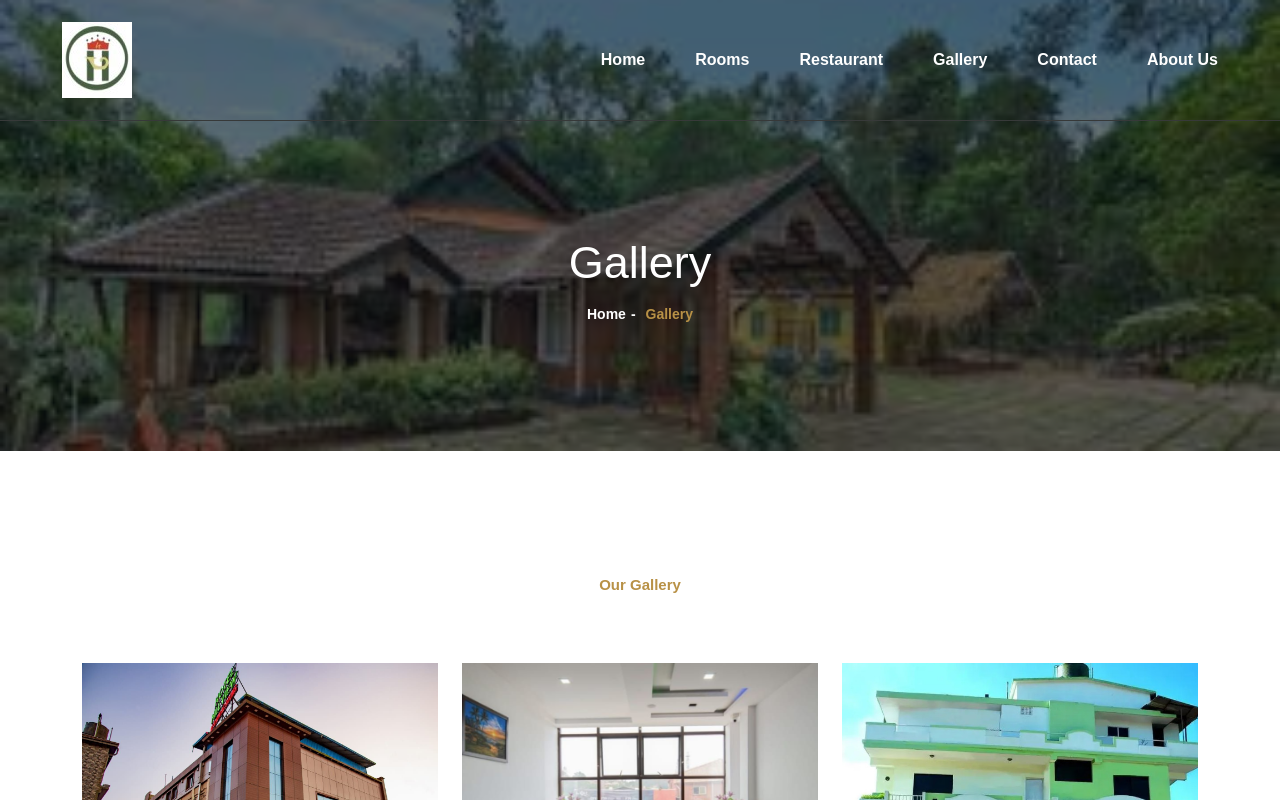
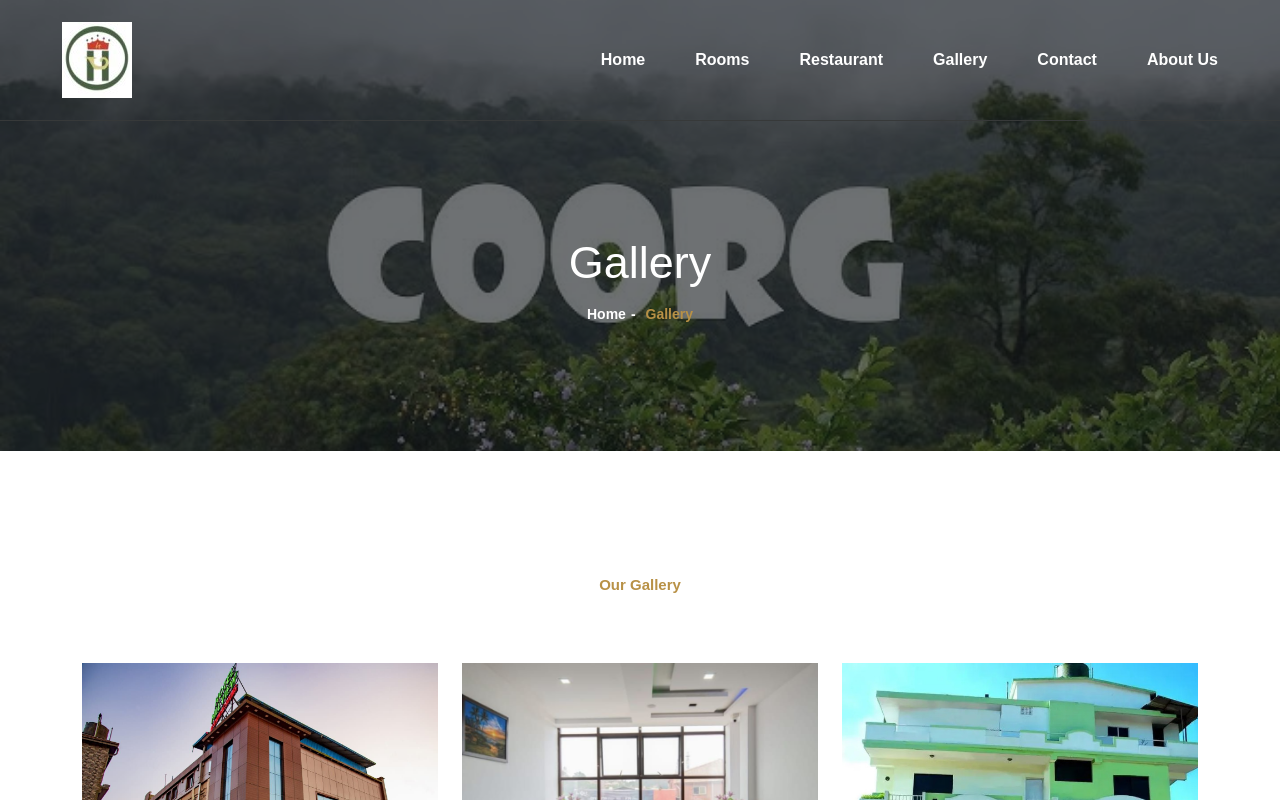
Before and after one commit to abinashsahoo612/hill-view, a Next.js app: page /gallery in a window 1280 px wide. Shown: the top 800 px of the page. Built offline with nearby package versions, Linux system fonts and the light colour scheme; no server answers; a web font is replaced by a local one.

Commit message:
gallery banner done

```diff
--- a/app/gallery/page.jsx
+++ b/app/gallery/page.jsx
@@ -14,7 +14,7 @@ const About = () => {
     <>
       <SEO pageTitle='About Us' />
         <HeaderOne />
-        <BreadCrumb title="Gallery" innerTitle="Gallery" bgImage="/img/gallery_banner.jpeg"/>
+        <BreadCrumb title="Gallery" innerTitle="Gallery" bgImage="/img/gallery_banner.jpg"/>
         {/* <Offerarea /> */}
         {/* <Servicestwo />
         <Gallery /> */}
```
Also changed, not shown: public/img/gallery_banner.jpg (added).
